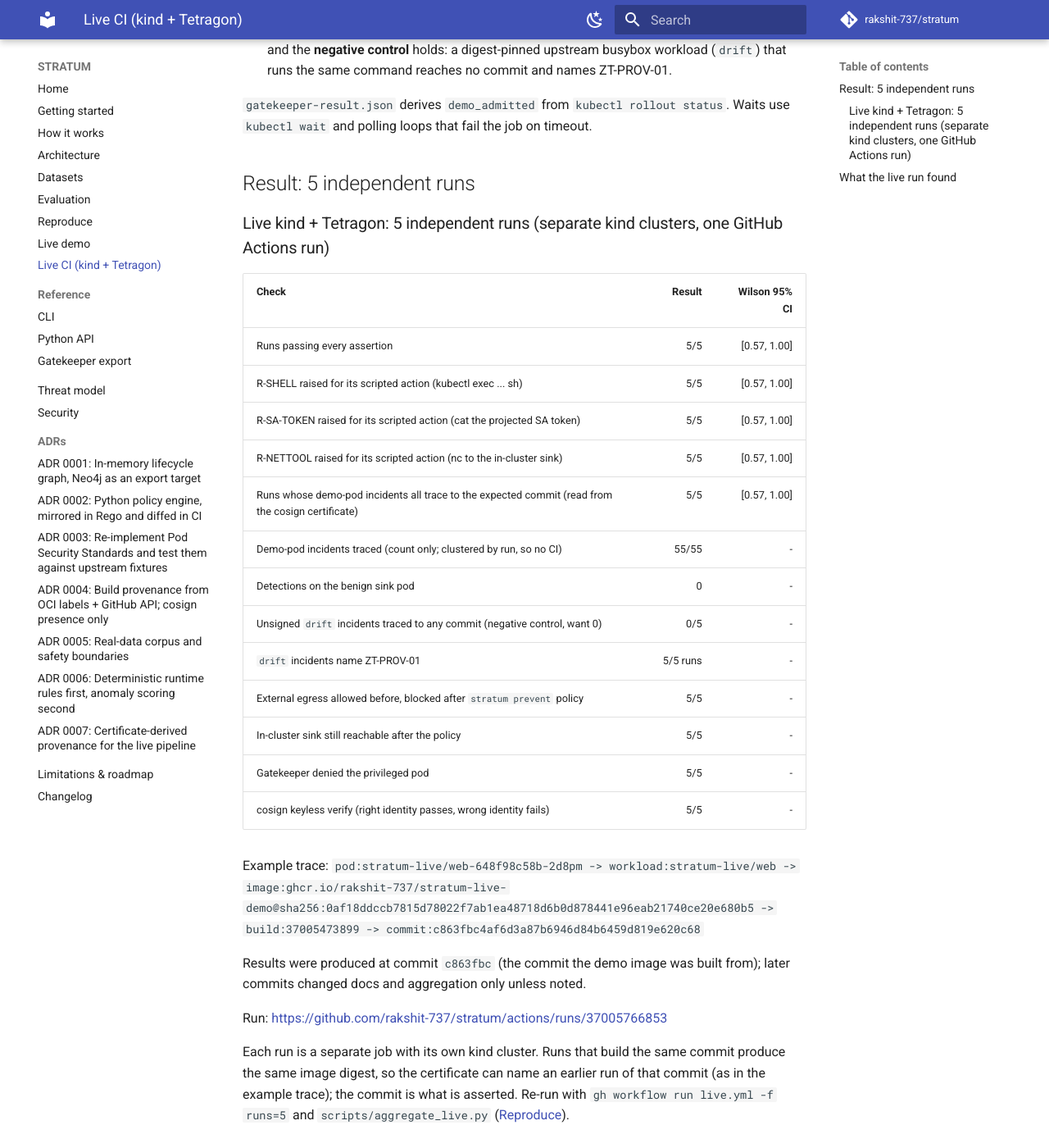
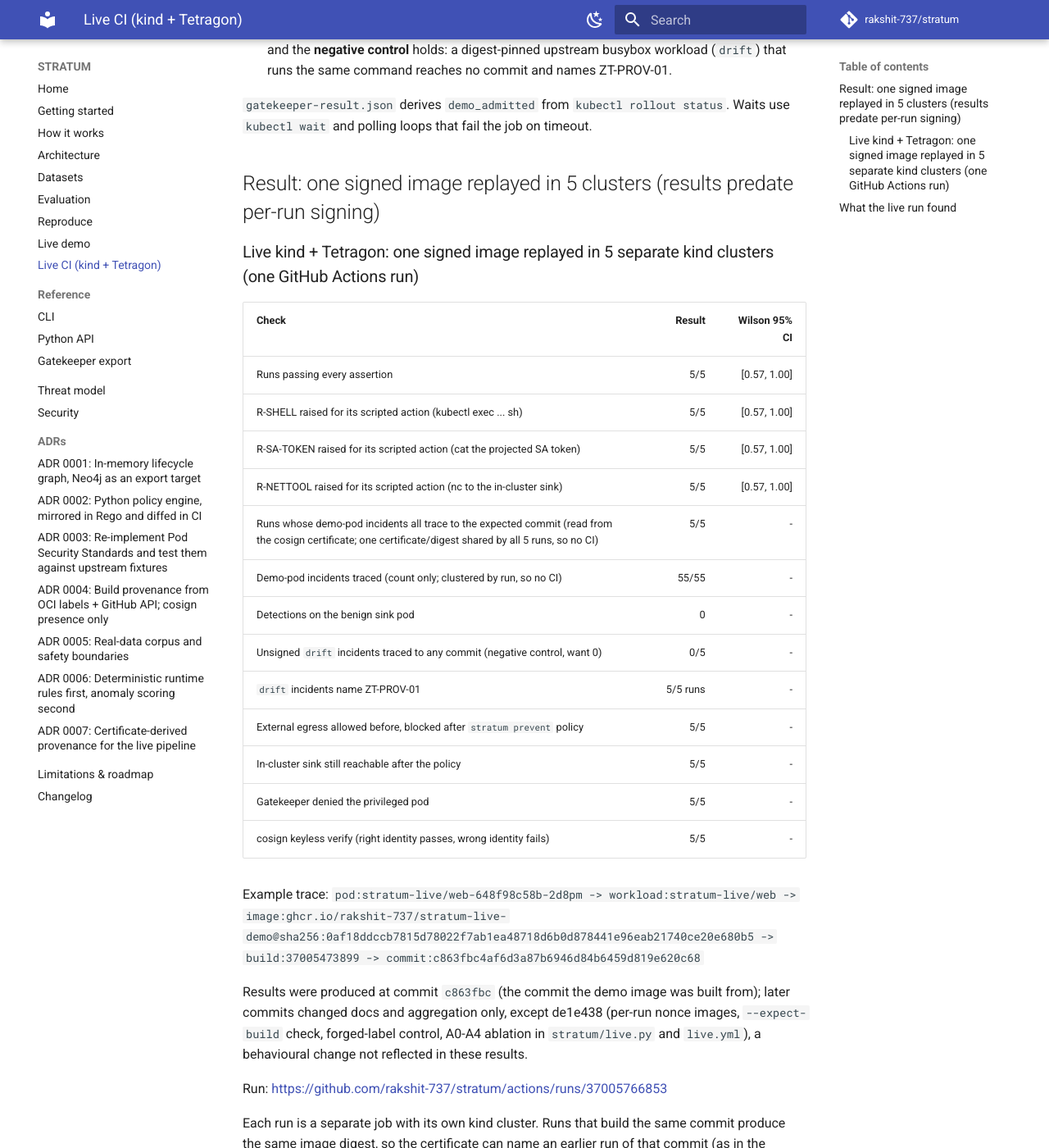
Before and after one commit to rakshit-737/stratum, an MkDocs documentation site: the page built from docs/live.md, in a window 1280 px wide and 1400 px high, scrolled down 930 px. Shown: the whole window at 82% size. Built offline with MkDocs 1.6.1 and Material for MkDocs 9.7.7, drawn with Linux system fonts in a browser that asks for light colours; comment, search, counter and statistics services are not loaded.

Commit message:
chore(release): 1.1.0
Fix live demo Dockerfile LABEL (stray literal \n broke per-run image build);
docs state the committed live trace result rests on one certificate reused
across 5 clusters; known gaps listed in limitations.

Co-Authored-By: Claude <noreply@anthropic.com>

```diff
--- a/docs/benchmarks.md
+++ b/docs/benchmarks.md
@@ -5,7 +5,7 @@ All numbers come from `python -m stratum bench` on the real corpus, the live CI
 
 | What | Result | Baseline (previous version or naive method) |
 |---|---|---|
-| **Live cluster (CI): runtime alert → commit from the Sigstore certificate** | **5 / 5** independent kind clusters trace every demo-pod incident (55 incidents) to the commit (Wilson 95% CI over runs 0.57-1.00; incidents within a run share one digest and certificate, so they are not independent); unsigned `drift` control: 0 / 5 traced, ZT-PROV-01 named 5 / 5; Gatekeeper denies the privileged pod 5 / 5; `stratum prevent` egress policy blocks the external sink 5 / 5 | before this round the commit was injected by the workflow (circular) |
+| **Live cluster (CI): runtime alert → commit from the Sigstore certificate** | **5 / 5** kind clusters trace every demo-pod incident (55 incidents) to the commit; all 5 clusters ran the **same** signed image (one digest, one certificate, built in run 37005473899), so the trace check rests on one certificate and no CI over runs is given for it; unsigned `drift` control: 0 / 5 traced, ZT-PROV-01 named 5 / 5; Gatekeeper denies the privileged pod 5 / 5; `stratum prevent` egress policy blocks the external sink 5 / 5 | before this round the commit was injected by the workflow (circular) |
 | Policy engine vs upstream PSS conformance fixtures (148 pods, v1.37) | **F1 1.000** at baseline and restricted (a conformance gate) | v0.1 heuristic: recall 0.147 / 0.105 |
 | Posture of 31 real projects in their default configuration | **32 / 87** workloads not PSS-restricted (7 privileged); 26 of 29 namespaces with no egress policy; 24 workloads with cluster-wide secret read or RBAC escalation | v0.1 heuristic flags 7 / 87 |
 | Rego mirror vs Python engine on the full corpus | **292 / 292 identical findings** (OPA 1.21, [`results/opa.md`](https://github.com/rakshit-737/stratum/blob/main/results/opa.md)) | n/a |
@@ -154,8 +154,8 @@ The models were fit on the 833 normal training traces and scored on 4,372 normal
 
 | system | FAR @ 90% DR |
 |---|---:|
-| STIDE (published) | 0.23 |
-| STIDE n=6 (this repo, partial reproduction) | 0.267 [0.248, 0.306] |
+| STIDE (published, as quoted by Kim et al. arXiv:1611.01726 p.8; primary source not verified) | 0.23 |
+| STIDE n=6 (this repo; not a reproduction of Creech & Hu) | 0.267 [0.248, 0.306] |
 | STRATUM novelty n=5 | 0.278 [0.248, 0.338] |
 | HMM (published) | 0.42 |
 | ELM with semantic features (published) | 0.13 |
@@ -174,7 +174,7 @@ The result is **under-trained, inconclusive**, not a failed reproduction: it doe
 
 ### 6. Live cluster in CI: kind + Tetragon + Gatekeeper + cosign
 
-[`live.yml`](https://github.com/rakshit-737/stratum/blob/main/.github/workflows/live.yml) runs on every push and on demand with N independent clusters. It builds and pushes a demo image, signs it keyless with cosign (GitHub OIDC), deploys it to kind with Tetragon and Gatekeeper (using STRATUM's exported ConstraintTemplate), runs benign attack-shaped actions in the pod (a shell, a read of the pod's own service-account token, `nc` to an in-cluster sink), and runs STRATUM on the real Tetragon events. The image → CI run → commit edges are read from the verified Fulcio certificate; `github.sha` is only the expected value. Walkthrough: [docs/how-it-works.md](how-it-works.md).
+[`live.yml`](https://github.com/rakshit-737/stratum/blob/main/.github/workflows/live.yml) runs on every push and on demand with N independent clusters. On HEAD each cluster builds and pushes its own nonce-tagged demo image and signs it (the committed results in `results/live.*` predate this: they come from commit c863fbc, where one image signed once was reused across all clusters) keyless with cosign (GitHub OIDC), deploys it to kind with Tetragon and Gatekeeper (using STRATUM's exported ConstraintTemplate), runs benign attack-shaped actions in the pod (a shell, a read of the pod's own service-account token, `nc` to an in-cluster sink), and runs STRATUM on the real Tetragon events. The image → CI run → commit edges are read from the verified Fulcio certificate; `github.sha` is only the expected value. Walkthrough: [docs/how-it-works.md](how-it-works.md).
 
 | check (run [37005766853](https://github.com/rakshit-737/stratum/actions/runs/37005766853), 5 clusters) | result |
 |---|---:|
--- a/docs/limitations.md
+++ b/docs/limitations.md
@@ -5,7 +5,9 @@
 - **Cluster state.** The CLI reads manifests or `kubectl get -o yaml` output; there is no continuous kube-API watcher. Helm charts are rendered with default values.
 - **Provenance trust.** Certificate-verified provenance exists only for the CI demo image in the live job. For the 86 third-party images, cosign signatures and attestations are only detected, and the commit edge rests on OCI labels confirmed by the GitHub API; labels could be forged.
 - **Runtime evaluation.** The Tetragon sample has 30 labelled events and the rules were written with them in view (in-sample). The live job is a scripted check with three known actions, not a held-out detection study. On the public sample 0 of 18 incidents reach a commit, because those images carry no provenance; runtime → commit is shown only on the live job.
-- **No container syscall dataset.** LID-DS is distributed only through Proton Drive shares (client-side encrypted, no direct URL) and no public CB-DS download exists, so neither could be fetched non-interactively. ADFA-LD is host-based, not container workloads.
+- **Live results predate HEAD.** `results/live.*` were produced at c863fbc with one signed image reused across 5 clusters. Per-run signing, the forged-label control and the A0-A4 join ablation (de1e438) are implemented but no aggregated run of them is committed yet, so no ablation number backs the novelty claim.
+- **Container syscall results not committed.** `syscalls.yml` (Tetragon raw syscalls recorded in Actions, leave-one-run-out) has run, but its results are not yet in `results/`.
+- **No downloadable container syscall dataset.** LID-DS is distributed only through Proton Drive shares (client-side encrypted, no direct URL) and no public CB-DS download exists, so neither could be fetched non-interactively. ADFA-LD is host-based, not container workloads.
 - **Weak syscall models**, and the Kim et al. LSTM reproduction falls well short of the paper (CPU-limited training).
 - **Scan budget.** The largest images (for example Jenkins, argo-cd and the Falco driver loader) were skipped.
 - **Prevention.** The replay models egress by CIDR only (no DNS, ports or L7); the live job checks one external and one in-cluster destination.
--- a/docs/live.md
+++ b/docs/live.md
@@ -34,7 +34,7 @@ and Sigstore (Fulcio/Rekor) for keyless signing.
 `gatekeeper-result.json` derives `demo_admitted` from `kubectl rollout status`. Waits use `kubectl wait` and
 polling loops that fail the job on timeout.
 
-## Result: 5 independent runs
+## Result: one signed image replayed in 5 clusters (results predate per-run signing)
 
 --8<-- "results/live.md"
 
--- a/pyproject.toml
+++ b/pyproject.toml
@@ -4,7 +4,7 @@ build-backend = "setuptools.build_meta"
 
 [project]
 name = "stratum"
-version = "1.0.0"
+version = "1.1.0"
 description = "Open mini-CNAPP: code-to-runtime lifecycle graph, Zero-Trust policy (Python + Rego), trace-to-commit"
 readme = "README.md"
 license = "MIT"
--- a/results/live.md
+++ b/results/live.md
@@ -1,4 +1,4 @@
-### Live kind + Tetragon: 5 independent runs (separate kind clusters, one GitHub Actions run)
+### Live kind + Tetragon: one signed image replayed in 5 separate kind clusters (one GitHub Actions run)
 
 | Check | Result | Wilson 95% CI |
 |---|---:|---:|
@@ -6,7 +6,7 @@
 | R-SHELL raised for its scripted action (kubectl exec ... sh) | 5/5 | [0.57, 1.00] |
 | R-SA-TOKEN raised for its scripted action (cat the projected SA token) | 5/5 | [0.57, 1.00] |
 | R-NETTOOL raised for its scripted action (nc to the in-cluster sink) | 5/5 | [0.57, 1.00] |
-| Runs whose demo-pod incidents all trace to the expected commit (read from the cosign certificate) | 5/5 | [0.57, 1.00] |
+| Runs whose demo-pod incidents all trace to the expected commit (read from the cosign certificate; one certificate/digest shared by all 5 runs, so no CI) | 5/5 | - |
 | Demo-pod incidents traced (count only; clustered by run, so no CI) | 55/55 | - |
 | Detections on the benign sink pod | 0 | - |
 | Unsigned `drift` incidents traced to any commit (negative control, want 0) | 0/5 | - |
@@ -18,6 +18,6 @@
 
 Example trace: `pod:stratum-live/web-648f98c58b-2d8pm -> workload:stratum-live/web -> image:ghcr.io/rakshit-737/stratum-live-demo@sha256:0af18ddccb7815d78022f7ab1ea48718d6b0d878441e96eab21740ce20e680b5 -> build:37005473899 -> commit:c863fbc4af6d3a87b6946d84b6459d819e620c68`
 
-Results were produced at commit `c863fbc` (the commit the demo image was built from); later commits changed docs and aggregation only unless noted.
+Results were produced at commit `c863fbc` (the commit the demo image was built from); later commits changed docs and aggregation only, except de1e438 (per-run nonce images, `--expect-build` check, forged-label control, A0-A4 ablation in `stratum/live.py` and `live.yml`), a behavioural change not reflected in these results.
 
 Run: https://github.com/rakshit-737/stratum/actions/runs/37005766853
--- a/stratum/__init__.py
+++ b/stratum/__init__.py
@@ -1,2 +1,2 @@
 """STRATUM - open mini-CNAPP: code -> CI -> image -> pod -> runtime lifecycle graph."""
-__version__ = "1.0.0"
+__version__ = "1.1.0"
```
Also changed, not shown: CHANGELOG.md (+9 -1 lines), README.md (+9 -7 lines), docs/index.md (+2 -2 lines), 2 other files.
